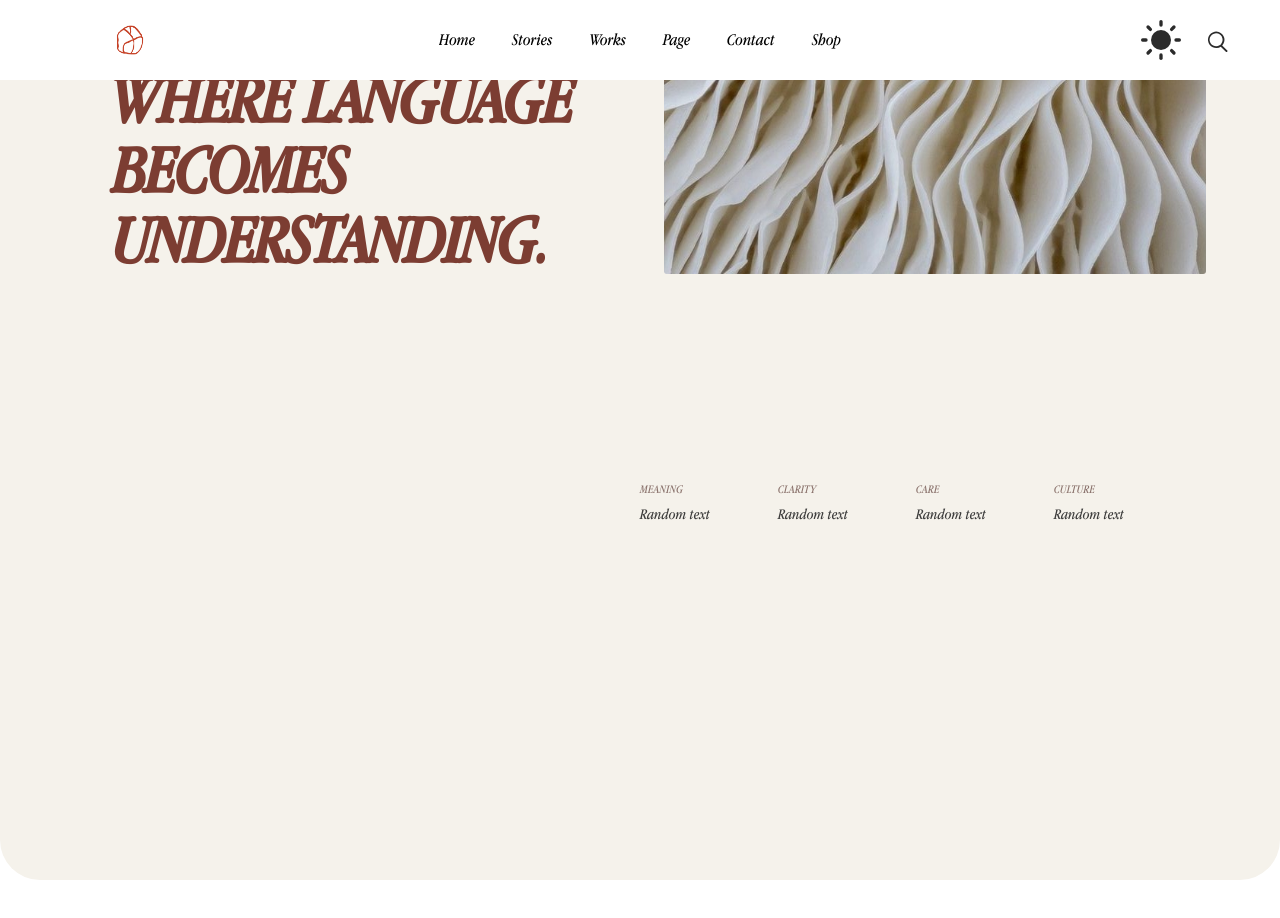
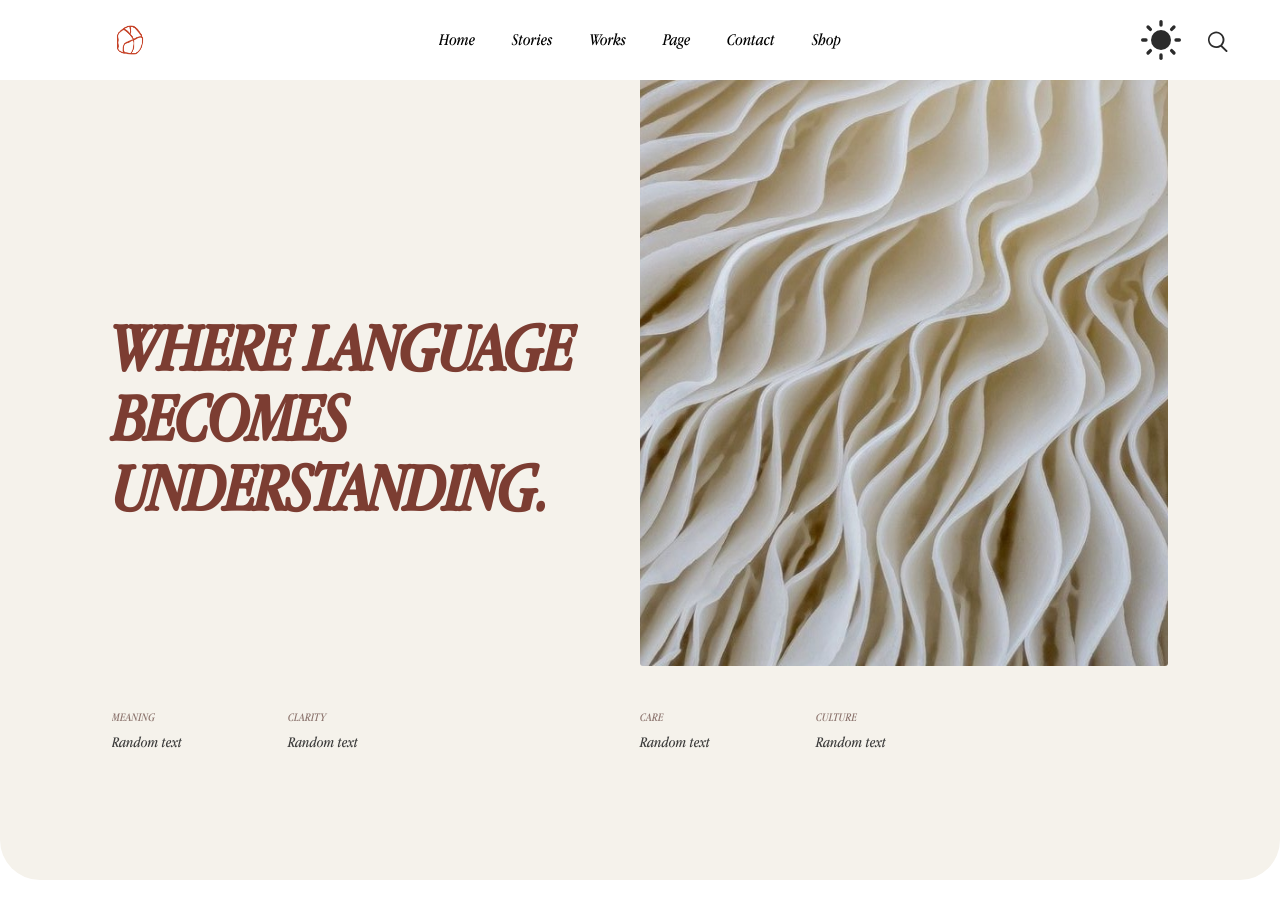
Before and after one commit to georginatranslateweb-glitch/web, a Next.js app: page /home-5 in a window 1280 px wide. Shown: the top 918 px of the page. Built offline with nearby package versions, Linux system fonts and the light colour scheme.

Commit message:
home layout desktop.

```diff
--- a/assets/css/home-5-hero.css
+++ b/assets/css/home-5-hero.css
@@ -26,7 +26,7 @@
   pointer-events: none;
 }
 
-.ms-main .ms-page-content .home-five-hero .ms-parallax > .jarallax-img {
+.ms-main .ms-page-content .home-five-hero .ms-parallax>.jarallax-img {
   position: absolute;
   inset: 0;
   background-image: none !important;
@@ -39,11 +39,9 @@
 .ms-main .ms-page-content .home-five-hero .home-five-bg-slot {
   position: relative;
   z-index: 0;
-  /* Mantiene el “límite de bottom” (no full height) */
-  min-height: min(72vh, 560px);
-  /* Un poco más ancho que la columna, hacia la derecha */
-  width: calc(100% + clamp(12px, 3vw, 48px));
-  margin-right: calc(clamp(12px, 3vw, 48px) * -1);
+  min-height: min(72vh, 1200px);
+  width: 100%;
+  margin-right: 0;
   /*
     El banner tiene padding vertical (para que el texto respire).
     La imagen, en cambio, debe arrancar en el top del viewport.
@@ -55,10 +53,8 @@
   overflow: hidden;
   isolation: isolate;
   background-color: transparent;
-  background-image: var(
-    --home-five-hero-bg,
-    url(/images/bg/home-bg.jpeg)
-  );
+  background-image: var(--home-five-hero-bg,
+      url(/images/bg/home-bg.jpeg));
   background-position: center;
   background-repeat: no-repeat;
   background-size: cover;
@@ -67,25 +63,32 @@
 
 .ms-main .ms-page-content .home-five-hero .home-five-bg-slot__content {
   padding: clamp(1rem, 2.5vw, 1.75rem);
-  padding-top: calc(
-    clamp(1rem, 2.5vw, 1.75rem) + var(--home-five-banner-pad-y) + var(--main-header-height-md, 0px)
-  );
+  padding-top: calc(clamp(1rem, 2.5vw, 1.75rem) + var(--home-five-banner-pad-y) + var(--main-header-height-md, 0px));
 }
 
-/* El banner queda sticky y el texto rola sobre la imagen fija */
+/* El banner queda sticky; alto fijo 100vh para que las dos filas sumen el viewport */
 .ms-main .ms-page-content .home-five-hero .banner-area {
   position: sticky;
   top: 0;
   z-index: 1;
   width: 100%;
+  height: 100vh;
   min-height: 100vh;
+  max-height: 100vh;
   display: flex;
-  /*
-    Estiramos el layout al alto del viewport para que el recuadro pueda tocar top:0,
-    pero centramos SOLO la columna izquierda (ver reglas más abajo).
-  */
+  flex-direction: column;
   align-items: stretch;
   margin: 0 !important;
+  box-sizing: border-box;
+}
+
+.ms-main .ms-page-content .home-five-hero .banner-area>.container {
+  flex: 1 1 auto;
+  display: flex;
+  flex-direction: column;
+  min-height: 0;
+  height: 100%;
+  box-sizing: border-box;
 }
 
 .ms-main .ms-page-content .home-five-hero .banner-area .banner-inner {
@@ -93,21 +96,58 @@
   /* Recupera el espaciado original del template (style.css: 90px 0) */
   padding: var(--home-five-banner-pad-y) 0 !important;
   margin: 0 !important;
+  flex: 1 1 auto;
+  display: flex;
+  flex-direction: column;
+  min-height: 0;
+  height: 100%;
+  box-sizing: border-box;
 }
 
-.ms-main .ms-page-content .home-five-hero .banner-area .banner-inner > .row {
-  /* Permite usar align-self en columnas con altura de viewport */
-  min-height: calc(100vh - (2 * var(--home-five-banner-pad-y)));
+/* Reparto fijo del alto útil del banner: hero 80% · editorial 20% */
+.ms-main .ms-page-content .home-five-hero .banner-area .banner-inner>.home-five-banner-hero-row {
+  flex: 0 0 80%;
+  min-height: 0;
+  max-height: 80%;
+  align-items: stretch;
 }
 
-/* Mantener el título (columna izquierda) centrado verticalmente como antes */
-.ms-main .ms-page-content .home-five-hero .banner-area .banner-inner > .row > [class*="col-"]:first-child {
-  align-self: center;
+.ms-main .ms-page-content .home-five-hero .banner-area .banner-inner>.home-five-banner-hero-row>[class*="col-"] {
+  display: flex;
+  flex-direction: column;
+  min-height: 0;
 }
 
-/* La columna derecha se estira; el recuadro maneja su propio top/bottom */
-.ms-main .ms-page-content .home-five-hero .banner-area .banner-inner > .row > [class*="col-"]:last-child {
+/* La foto ocupa todo el alto de la primera fila (como con min-height previo, pero acotada al 80%) */
+.ms-main .ms-page-content .home-five-hero .banner-area .banner-inner>.home-five-banner-hero-row>[class*="col-"]:last-child {
+  min-height: 100%;
+}
+
+.ms-main .ms-page-content .home-five-hero .banner-area .banner-inner>.home-five-banner-hero-row .home-five-bg-slot {
+  flex: 1 1 auto;
+  width: 100%;
+  min-height: 100%;
+  height: 100%;
   align-self: stretch;
+}
+
+.ms-main .ms-page-content .home-five-hero .banner-area .banner-inner>.home-five-banner-second-row {
+  flex: 0 0 20%;
+  width: 100%;
+  min-height: 0;
+  max-height: 20%;
+  padding-top: clamp(1.25rem, 3.5vw, 2.25rem);
+  overflow-y: auto;
+}
+
+.ms-main .ms-page-content .home-five-hero .banner-area .banner-inner>.home-five-banner-second-row>[class*="col-"] {
+  display: flex;
+  flex-direction: column;
+  min-height: 0;
+}
+
+.ms-main .ms-page-content .home-five-hero .banner-area .banner-inner>.home-five-banner-hero-row>[class*="col-"]:first-child {
+  justify-content: center;
 }
 
 /* Ajustes editoriales de copy (tipografía mockup); no tocan el comportamiento de scroll */
@@ -125,7 +165,23 @@
 }
 
 .ms-main .ms-page-content .home-five-editorial-grid {
-  margin-top: 18px;
+  flex: 1 1 auto;
+  display: flex;
+  flex-direction: column;
+  margin-top: 0;
+  width: 100%;
+  min-height: 0;
+}
+
+.ms-main .ms-page-content .home-five-editorial-grid>.home-five-editorial-split {
+  flex: 1 1 auto;
+  align-items: flex-start;
+  width: 100%;
+}
+
+/* Hook para márgenes por celda */
+.ms-main .ms-page-content .home-five-editorial-split__cell {
+  min-width: 0;
 }
 
 .ms-main .ms-page-content .home-five-editorial-grid-col {
--- a/pages/home-5/BannerSection.js
+++ b/pages/home-5/BannerSection.js
@@ -6,7 +6,7 @@ const HomeFiveBanner = () => {
             <div className="banner-area home-five-banner-editorial">
                 <div className="container">
                     <div className="banner-inner">
-                        <div className="row justify-content-center align-items-center g-4 g-lg-5">
+                        <div className="row justify-content-center align-items-stretch gx-0 gy-4 gy-lg-0 home-five-banner-hero-row">
                             <div className="col-lg-6">
                                 <div className="left-side-content">
                                     <h2 className="heading-title home-five-banner-editorial__title">
@@ -22,29 +22,29 @@ const HomeFiveBanner = () => {
                             </div>
                         </div>
 
-                        <div className="row justify-content-end">
-                            <div className="col-lg-6 home-five-editorial-grid-col">
+                        <div className="row home-five-banner-second-row gx-0">
+                            <div className="col-12 home-five-editorial-grid-col">
                                 <div className="home-five-editorial-grid">
-                                    <div className="row g-3 g-md-4">
-                                        <div className="col-6 col-md-3">
+                                    <div className="row home-five-editorial-split g-0 gx-md-3 gy-3 gy-md-0 align-items-start">
+                                        <div className="col-12 col-md-2 home-five-editorial-split__cell">
                                             <div className="home-five-editorial-grid__item">
                                                 <div className="home-five-editorial-grid__label">Meaning</div>
                                                 <div className="home-five-editorial-grid__value">Random text</div>
                                             </div>
                                         </div>
-                                        <div className="col-6 col-md-3">
+                                        <div className="col-12 col-md-4 home-five-editorial-split__cell">
                                             <div className="home-five-editorial-grid__item">
                                                 <div className="home-five-editorial-grid__label">Clarity</div>
                                                 <div className="home-five-editorial-grid__value">Random text</div>
                                             </div>
                                         </div>
-                                        <div className="col-6 col-md-3">
+                                        <div className="col-12 col-md-2 home-five-editorial-split__cell">
                                             <div className="home-five-editorial-grid__item">
                                                 <div className="home-five-editorial-grid__label">Care</div>
                                                 <div className="home-five-editorial-grid__value">Random text</div>
                                             </div>
                                         </div>
-                                        <div className="col-6 col-md-3">
+                                        <div className="col-12 col-md-4 home-five-editorial-split__cell">
                                             <div className="home-five-editorial-grid__item">
                                                 <div className="home-five-editorial-grid__label">Culture</div>
                                                 <div className="home-five-editorial-grid__value">Random text</div>
```
